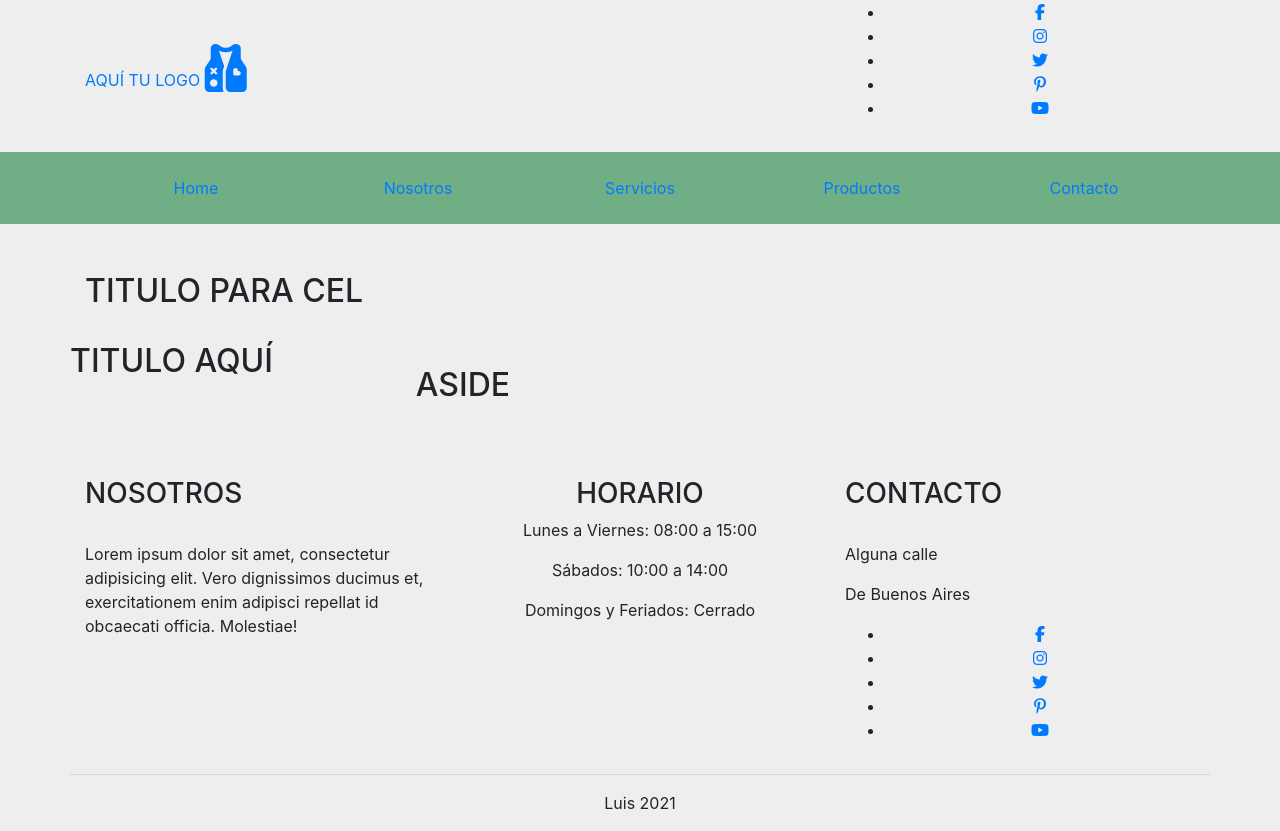
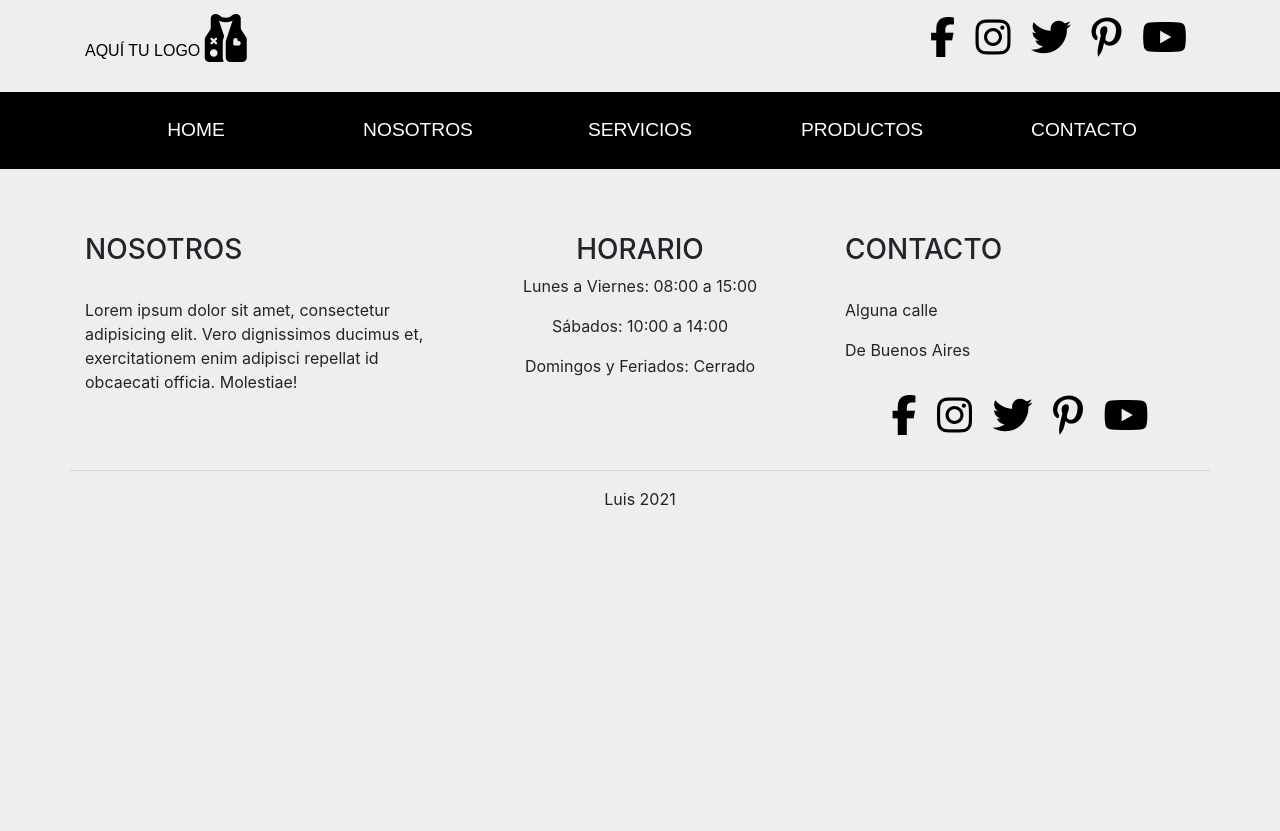
Before and after one commit to lgLuis/Bootstrap4_Template, a plain HTML site: page index.html in a window 1280 px wide. After the commit the page ends 800 px from the top, so only its background shows below. Drawn offline with Linux system fonts and the light colour scheme.

Commit message:
correcciones varias

```diff
--- a/css/styles.css
+++ b/css/styles.css
@@ -17,6 +17,58 @@ body{
 }
 
 
+
+/*SOCIALES*/
+.sociales ul{
+    list-style: none;
+    margin: 0;
+    padding: 0;
+}
+.sociales ul li{
+    position: relative;
+    display: inline-block;
+}
+
+.sociales ul li a{
+    font-family: var(--fuentePpal);
+    display: inline-block;
+    vertical-align: top;
+    padding: 0.5rem;
+    font-size: 2.5rem;
+    color: var(--negro);
+}
+
+/*LOGO*/
+
+.logo-color{
+    color: var(--negro);
+    text-decoration: none;
+    font-family: var(--fuentePpal);
+}
+.logo-color:hover{
+    color: var(--negro);
+    text-decoration: none;
+}
+
+/*BARRA DE NAVEGACION*/
 .navegacion{
-    background-color: var(--verde);
+    background-color: var(--negro);
 }
+
+.navbar-light  .navbar-toggler{
+    background-color: var(--blanco);
+}
+
+.nav-link{
+    color: var(--blanco);
+    text-transform: uppercase;
+    font-weight: 400;
+    font-size: 1.2rem;
+    transition: background-color .5s ease-in-out;
+    font-family: var(--fuentePpal);
+}
+
+.nav-link:hover{
+    background-color: var(--blanco);
+    color: var(--negro);
+}
--- a/index.html
+++ b/index.html
@@ -21,7 +21,7 @@
                 </a>
             </div>
             <div class="col-lg-4">
-                <nav class="sociales text-center text-lg-lg-right">
+                <nav class="sociales text-center text-lg-right">
                     <ul>
                         <li><a href="#"> <span class="sr-only">FACEBOOK</span> <i class="fab fa-facebook-f"></i></a></li>
                         <li><a href="#"> <span class="sr-only">INSTAGRAM</span> <i class="fab fa-instagram"></i> </a></li>
@@ -55,34 +55,9 @@
         </nav>
     </div>
 
-    <div class="container pt-4">
-        <div class="row no-gutters">
-            <div class="col-12 hero">
-                <img src="" alt="" class="img-fluid">
-                <h2 class="text-uppercase d-done d-md-block">Titulo para Cel</h2>
-            </div>
-        </div>
-    </div>
 
-    <div class="container pt-4">
-        <div class="row">
-            <main class="col-lg8 contenido-principal">
-                <h2 class="d-block md-none text-uppercase text-cemter">
-                    Titulo Aquí
-                </h2>
-            </main>
-            <aside class="col-lg-4 pt-4 pt-lg-0">
-                <div class="sidebar">
-                    <h2 class="text-uppercase text-center mt-4">
-                        Aside
 
-                    </h2>
-                </div>
-            </aside>
-        </div>
-
-    </div>
-
+    <!-- FOOTER -->
     <div class="footer footer-sitio pt-3 mt-5">
         <div class="container">
             <div class="row">
```
